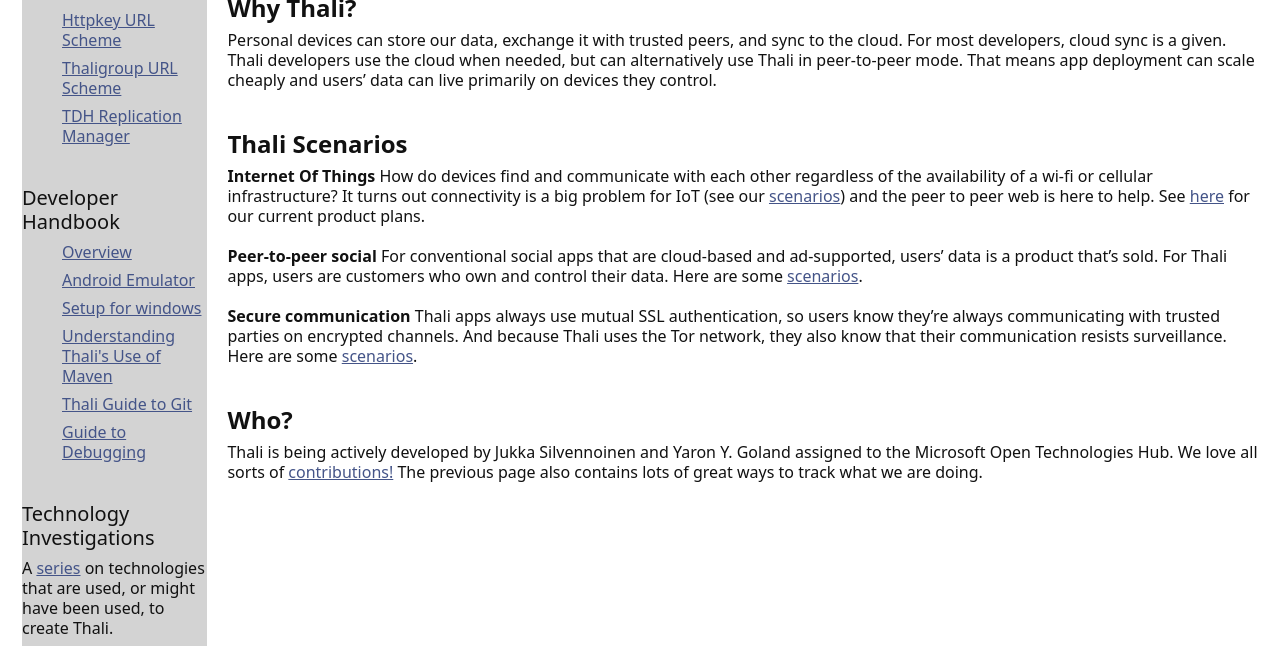
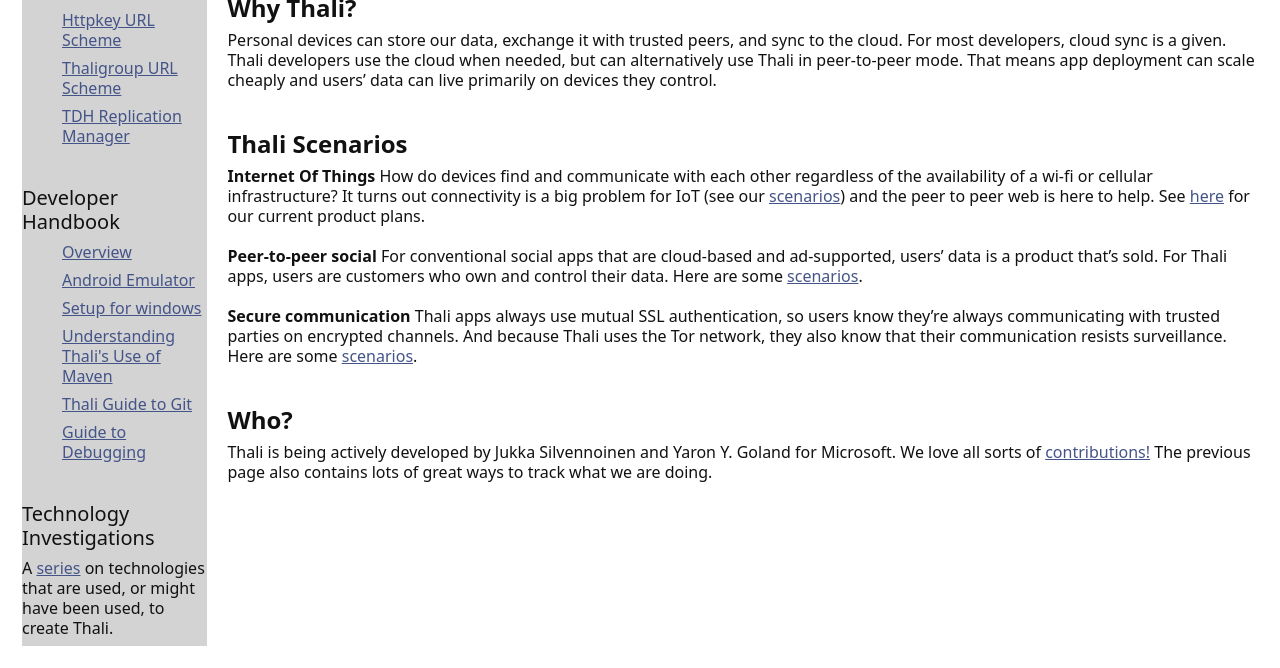
Before and after one commit to thaliproject/thali, a Jekyll site: the page built from index.md, in a window 1280 px wide. Shown: the part 320-988 px from the top of the page. Built offline with Jekyll 4.4.1, drawn with Linux system fonts in a browser that asks for light colours; Markdown is read by kramdown in place of the engine named in the settings.

Commit message:
Update index.md

```diff
--- a/index.md
+++ b/index.md
@@ -21,9 +21,8 @@
 
 **Peer-to-peer social** For conventional social apps that are cloud-based and ad-supported, users' data is a product that's sold. For Thali apps, users are customers who own and control their data. Here are some [scenarios](PeerToPeerSocial).
 
-
 **Secure communication** Thali apps always use mutual SSL authentication, so users know they're always communicating with trusted parties on encrypted channels. And because Thali uses the Tor network, they also know that their communication resists surveillance. Here are some [scenarios](SecureCommunication).
 
 # Who?
 
-Thali is being actively developed by Jukka Silvennoinen and Yaron Y. Goland assigned to the Microsoft Open Technologies Hub. We love all sorts of [contributions!](WaysToContribute) The previous page also contains lots of great ways to track what we are doing.
+Thali is being actively developed by Jukka Silvennoinen and Yaron Y. Goland for Microsoft. We love all sorts of [contributions!](WaysToContribute) The previous page also contains lots of great ways to track what we are doing.
```
